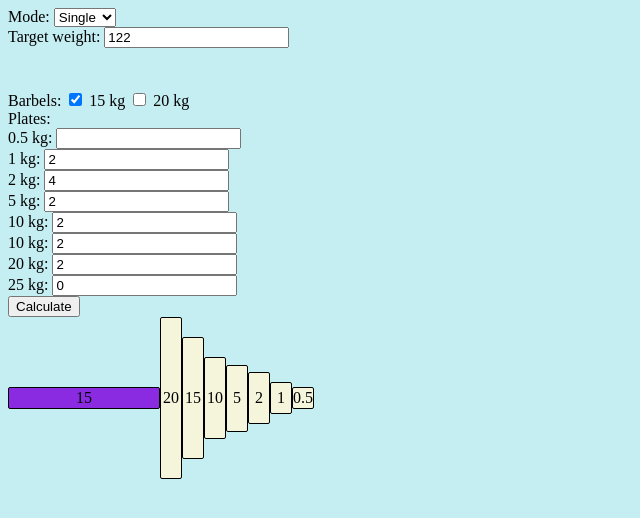
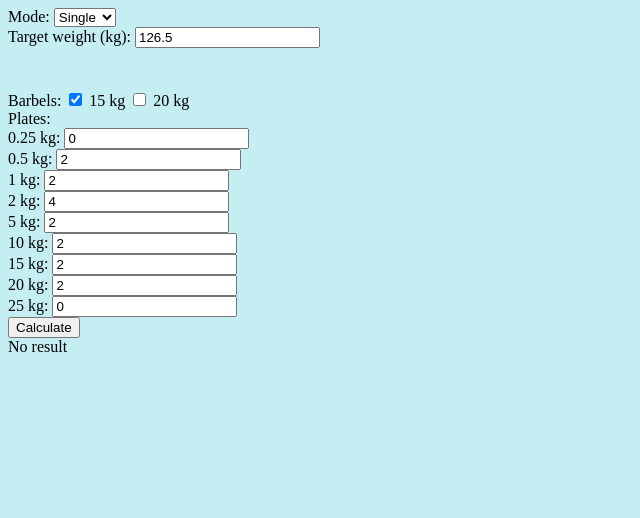
Before and after one commit to japananh/plate-calculator, a website: page public/index.html in a window 1280 px wide. Both pictures are taken after a click on the button "Calculate". Shown: the whole page, without its empty margins (0-640 px from the left). Drawn offline with nearby package versions, Linux system fonts and the light colour scheme.

Commit message:
fix bug show incorrect plates

```diff
--- a/public/index.html
+++ b/public/index.html
@@ -2,11 +2,11 @@
 <html lang="en">
 
 <head>
-  <meta charset="UTF-8">
+  <meta charset="UTF-8" name="viewport" content="width=device-width, initial-scale=1.0" />
   <title>Calculator</title>
   <style>
     body {
-      background-color: rgb(197, 238, 243);
+      background-color: #c5eef3;
     }
 
     .result {
@@ -15,10 +15,11 @@
     }
 
     .barbel {
-      width: 150px;
-      height: 20px;
-      background-color: blueviolet;
-      border: 1px solid;
+      width: 130px;
+      height: 25px;
+      background-color: #8a2be2;
+      color: #f1f1f1;
+      border: 1px solid #333;
       text-align: center;
       border-radius: 2px;
       display: flex;
@@ -27,12 +28,14 @@
     }
 
     .plate {
-      width: 20px;
+      width: 30px;
+      width: fit-content;
+      padding: 5px;
       height: 60px;
-      background-color: beige;
-      border: 1px solid;
+      background-color: #f5f5dc;
+      border: 1px solid #333;
       text-align: center;
-      border-radius: 2px;
+      border-radius: 4px;
       display: flex;
       align-items: center;
       justify-content: center;
@@ -53,16 +56,16 @@
       </div>
 
       <div class="single">
-        <label for="target">Target weight: </label>
-        <input id="target" min="15" step="1" type="number" required value="122"></input><br>
+        <label for="target">Target weight (kg): </label>
+        <input id="target" min="15" step="0.5" type="number" autofocus required value="126.5"></input><br>
       </div>
 
       <div class="range">
-        <label for="from">From: </label>
-        <input id="from" min="0.5" step="0.5" type="number"></input><br>
+        <label for="from">From (kg): </label>
+        <input id="from" min="15" step="0.5" type="number" autofocus></input><br>
 
-        <label for="to">To: </label>
-        <input id="to" min="0.5" step="0.5" type="number"></input><br>
+        <label for="to">To (kg): </label>
+        <input id="to" min="15" step="0.5" type="number" autofocus></input><br>
       </div>
 
       <label for="barbels">Barbels: </label>
@@ -72,8 +75,10 @@
       <label for="barbel20">20 kg</label><br>
 
       <label for="plates">Plates: </label><br>
-      <label for="0.5">0.5 kg:</label>
-      <input id="0.5" type="number" step="1" min="0" name="plates" required></input><br>
+      <label for="025">0.25 kg:</label>
+      <input id="025" type="number" step="1" min="0" name="plates" required></input><br>
+      <label for="05">0.5 kg:</label>
+      <input id="05" type="number" step="1" min="0" name="plates" required></input><br>
       <label for="1">1 kg:</label>
       <input id="1" type="number" step="1" min="0" name="plates" required></input><br>
       <label for="2">2 kg:</label>
@@ -82,7 +87,7 @@
       <input id="5" type="number" step="1" min="0" name="plates" required></input><br>
       <label for="10">10 kg:</label>
       <input id="10" type="number" step="1" min="0" name="plates" required></input><br>
-      <label for="15">10 kg:</label>
+      <label for="15">15 kg:</label>
       <input id="15" type="number" step="1" min="0" name="plates" required></input><br>
       <label for="20">20 kg:</label>
       <input id="20" type="number" step="1" min="0" name="plates" required></input><br>
@@ -107,7 +112,11 @@
 
     setup()
 
-    $('input[name="barbels"]').click(handleBarbels)
+    $(document).on('keypress', handlePressEnter)
+    $('input[name="barbels"]').on('keypress', handlePressEnter)
+    $('input[name="plates"]').on('keypress', handlePressEnter)
+
+    $('input[name="barbels"]').on('click', handleBarbels)
 
     $('input[name="plates"]').on('change', handlePlates)
 
@@ -116,23 +125,27 @@
     function setup() {
       mode = MODES.single
       barbels = [15]
-      plates = [[25, 0], [20, 2], [15, 2], [10, 2], [5, 2], [2, 4], [1, 2], [0.5, 2]]
+      plates = [[25, 0], [20, 2], [15, 2], [10, 2], [5, 2], [2, 4], [1, 2], [0.5, 2], [0.25, 0]]
 
       plates.forEach((plate, index) => {
-        $(`#${plate[0]}`).val(plate[1])
-        // TODO: bug here
-        console.log(plate[0], $(`#${plate[0]}`))
+        $(`#${genId(plate[0])}`).val(plate[1])
       })
 
-      genUIByMode(MODES.single)
+      genWeightInput(MODES.single)
+    }
+
+    function handlePressEnter(e) {
+      if (e.which == 13) {
+        submit(e)
+      }
     }
 
     function getval(sel) {
       mode = $("#mode option:selected").val()
-      genUIByMode(mode)
+      genWeightInput(mode)
     }
 
-    function genUIByMode(mode) {
+    function genWeightInput(mode) {
       if (mode === MODES.single) {
         $('.range').css('opacity', '0')
         $('.single').css('opacity', '1')
@@ -164,7 +177,7 @@
       const target = e.currentTarget
       const val = Number($(target).val() || 0)
       const id = $(target).attr('id')
-      const index = plates.findIndex(plate => String(plate[0]) === id)
+      const index = plates.findIndex(plate => genId(plate[0]) === id)
       plates[index][1] = val
     }
 
@@ -213,7 +226,7 @@
         const weight = plate[0]
         let amount = 0
 
-        while (amount < plate[1] && holder >= weight * 2) {
+        while (amount <= plate[1] - 2 && holder >= weight * 2) {
           holder -= weight * 2
           amount += 2
         }
@@ -229,27 +242,41 @@
     }
 
     function genUI(result, index = 0) {
-      $('.container').append(`<div class="result result${index}"></div>`)
+      const classname = `result${index}`
+      $('.container').append(`<div class="result ${classname}"></div>`)
+
+      if (result.length === 0) {
+        $(`.${classname}`).append($('<div class="empty">No result</div>'))
+        return
+      }
 
       result.forEach((item, i) => {
         const weight = item[0]
-        const $title = $(`<div class="title">${item[0]}</div>`)
-        const $div = $("<div>", {
-          class: i === 0 ? `barbel barbel${weight}` : `plate plate${weight}`,
-          css: { "height": i === 0 ? 20 : genHeight(weight) },
-          text: weight,
-        })
+        let amount = item[1]
 
-        $(`.result${index}`).append($div)
+        while (amount >= 1) {
+          amount -= i === 0 ? 1 : 2
+          const $div = $("<div>", {
+            class: i === 0 ? `barbel barbel${weight}` : `plate plate${weight}-${i}`,
+            css: { "height": i === 0 ? '' : genHeight(weight) },
+            text: weight,
+          })
+          $(`.${classname}`).append($div)
+        }
       })
     }
 
     function genHeight(weight) {
-      if (weight >= 10) return weight * 8
-      if (weight === 0.5) return weight * 40
-      if (weight === 1) return weight * 30
+      if (weight >= 10) return weight * 9
+      if (weight === 0.25) return weight * 65
+      if (weight === 0.5) return weight * 45
+      if (weight === 1) return weight * 35
       if (weight === 2) return weight * 25
       return weight * 13
+    }
+
+    function genId(weight) {
+      return String(weight).replace('.', '')
     }
   </script>
 </body>
```
